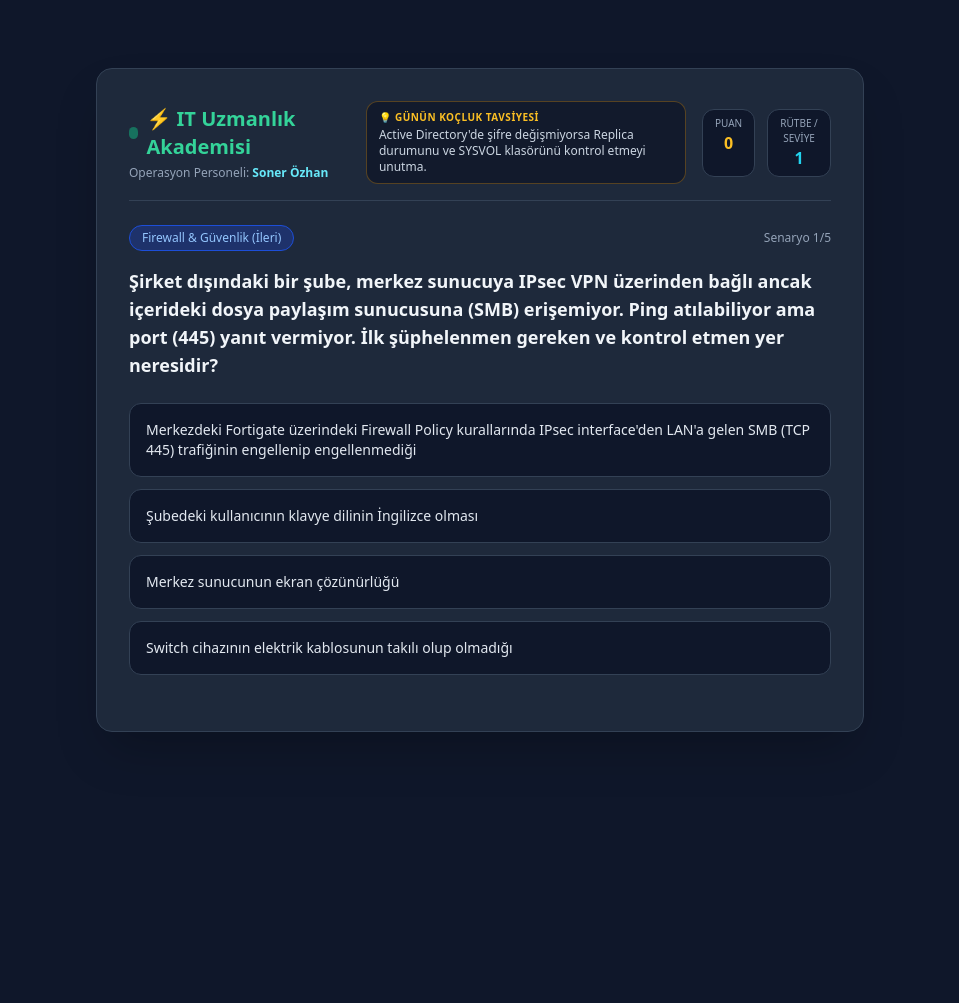
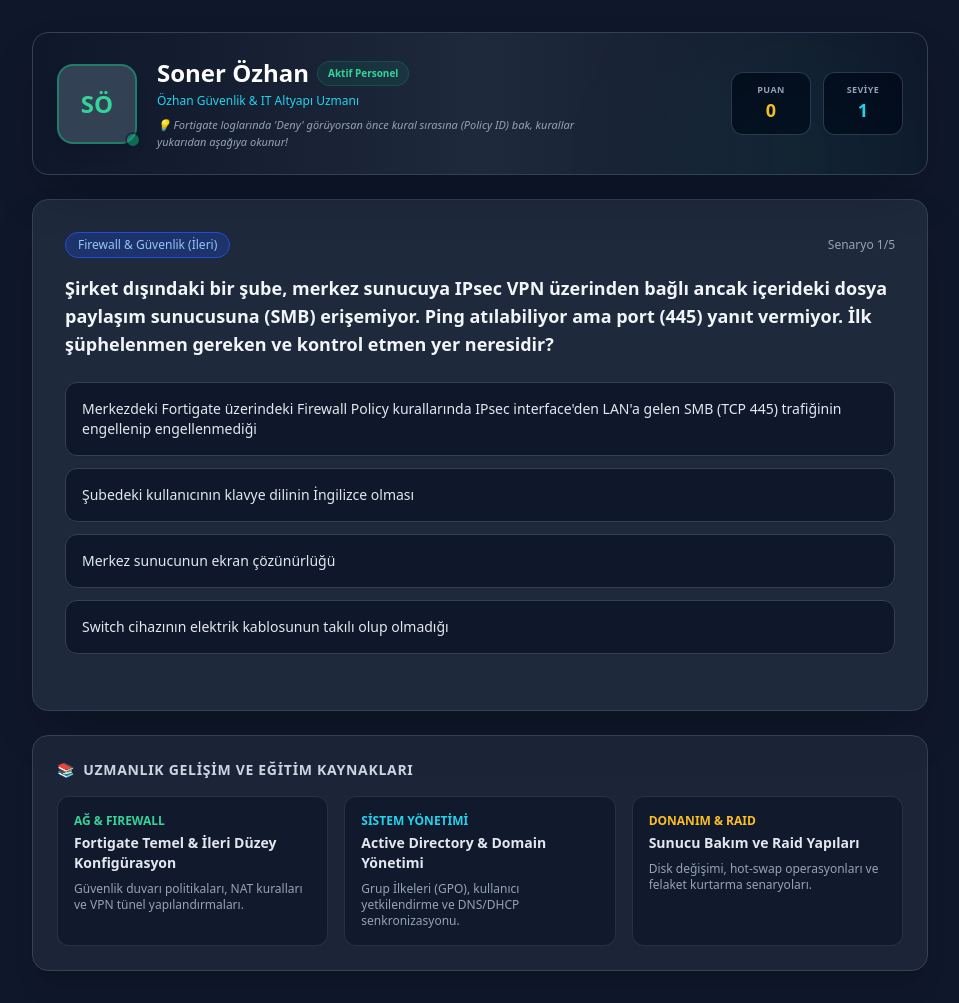
Before and after one commit to sonerozhan/IT-DERSLERI, a plain HTML site: page index.html in a window 1280 px wide. Shown: the whole page, without its empty margins (160-1119 px from the left). Before the commit the page ends 800 px from the top, so only its background shows below. Drawn offline with nearby package versions, Linux system fonts and the light colour scheme.

Commit message:
Update index.html

```diff
--- a/index.html
+++ b/index.html
@@ -3,50 +3,61 @@
 <head>
     <meta charset="UTF-8">
     <meta name="viewport" content="width=device-width, initial-scale=1.0">
-    <title>IT Uzmanlık Akademisi | Personel Gelişim Paneli</title>
+    <title>Soner Özhan | IT Uzmanlık Akademisi</title>
     <script src="https://cdn.tailwindcss.com"></script>
     <style>
         body { background-color: #0f172a; color: #f8fafc; font-family: system-ui, -apple-system, sans-serif; }
+        ::-webkit-scrollbar { width: 8px; }
+        ::-webkit-scrollbar-track { background: #0f172a; }
+        ::-webkit-scrollbar-thumb { background: #334155; border-radius: 4px; }
     </style>
 </head>
-<body class="min-h-screen flex flex-col items-center justify-center p-4">
+<body class="min-h-screen flex flex-col items-center p-4 md:p-8">
 
-    <div class="w-full max-w-3xl bg-slate-800 border border-slate-700 rounded-2xl shadow-2xl p-6 md:p-8">
+    <div class="w-full max-w-4xl space-y-6">
 
-        <!-- Üst Bilgi & Profil Alanı -->
-        <div class="flex flex-col md:flex-row justify-between items-start md:items-center border-b border-slate-700 pb-4 mb-6 gap-4">
+        <!-- ÜST PROFİL VE KİMLİK BANNER'I -->
+        <div class="bg-gradient-to-r from-slate-900 via-slate-800 to-slate-900 border border-slate-700 rounded-2xl shadow-2xl p-6 flex flex-col md:flex-row items-center justify-between gap-6 relative overflow-hidden">
+            <div class="absolute top-0 right-0 w-64 h-64 bg-emerald-500/5 rounded-full blur-3xl pointer-events-none"></div>
+
+            <!-- Profil Fotoğrafı ve Bilgiler -->
+            <div class="flex items-center gap-5 w-full md:w-auto">
+                <div class="relative">
+                    <!-- Profil Resmi (Kendi fotoğraf linkini koyabilirsin) -->
+                    <div class="w-20 h-20 rounded-2xl bg-slate-700 border-2 border-emerald-500/50 overflow-hidden shadow-lg flex items-center justify-center text-2xl font-bold text-emerald-400">
+                        SÖ
+                    </div>
+                    <span class="absolute -bottom-1 -right-1 w-4 h-4 bg-emerald-500 border-2 border-slate-900 rounded-full animate-pulse"></span>
+                </div>
                 <div>
                     <div class="flex items-center gap-2">
-                    <span class="w-3 h-3 bg-emerald-500 rounded-full animate-pulse"></span>
-                    <h1 class="text-xl font-bold text-emerald-400">⚡ IT Uzmanlık Akademisi</h1>
+                        <h1 class="text-xl md:text-2xl font-extrabold text-white">Soner Özhan</h1>
+                        <span class="bg-emerald-500/10 text-emerald-400 text-[10px] px-2.5 py-1 rounded-full border border-emerald-500/20 font-semibold">Aktif Personel</span>
                     </div>
-                <p class="text-xs text-slate-400 mt-1">Operasyon Personeli: <span class="text-cyan-300 font-semibold">Soner Özhan</span></p>
+                    <p class="text-xs text-cyan-400 font-medium mt-1">Özhan Güvenlik & IT Altyapı Uzmanı</p>
+                    <p id="daily-advice" class="text-[11px] text-slate-400 mt-2 italic max-w-md">💡 Tavsiye yükleniyor...</p>
+                </div>
             </div>
 
-            <!-- Sağ Üst: Günün Akli / IT Tavsiyesi -->
-            <div class="bg-slate-900/80 border border-amber-500/30 px-3 py-2 rounded-xl max-w-xs">
-                <span class="text-[10px] font-bold text-amber-400 block tracking-wider">💡 GÜNÜN KOÇLUK TAVSİYESİ</span>
-                <p id="daily-advice" class="text-xs text-slate-300 mt-0.5">Yükleniyor...</p>
+            <!-- Skor ve Seviye Kutuları -->
+            <div class="flex gap-3 w-full md:w-auto justify-end">
+                <div class="bg-slate-950/80 px-4 py-2.5 rounded-xl border border-slate-700/80 text-center min-w-[80px]">
+                    <span class="block text-[9px] font-bold text-slate-400 tracking-wider">PUAN</span>
+                    <span id="score" class="text-lg font-black text-amber-400">0</span>
                 </div>
-
-            <!-- Puan & Seviye -->
-            <div class="flex gap-3">
-                <div class="bg-slate-900 px-3 py-1.5 rounded-xl border border-slate-700 text-center">
-                    <span class="block text-[10px] text-slate-400">PUAN</span>
-                    <span id="score" class="text-base font-extrabold text-amber-400">0</span>
-                </div>
-                <div class="bg-slate-900 px-3 py-1.5 rounded-xl border border-slate-700 text-center">
-                    <span class="block text-[10px] text-slate-400">RÜTBE / SEVİYE</span>
-                    <span id="level" class="text-base font-extrabold text-cyan-400">1</span>
+                <div class="bg-slate-950/80 px-4 py-2.5 rounded-xl border border-slate-700/80 text-center min-w-[80px]">
+                    <span class="block text-[9px] font-bold text-slate-400 tracking-wider">SEVİYE</span>
+                    <span id="level" class="text-lg font-black text-cyan-400">1</span>
                 </div>
             </div>
         </div>
 
-        <!-- Soru Alanı -->
+        <!-- ANA İÇERİK: SORU SİMÜLASYONU -->
+        <div class="bg-slate-800 border border-slate-700 rounded-2xl shadow-2xl p-6 md:p-8">
             <div id="quiz-container">
                 <div class="mb-4 flex justify-between items-center">
-                <span id="category-badge" class="bg-blue-900/60 text-blue-300 text-xs px-3 py-1 rounded-full border border-blue-700">Kategori</span>
-                <span id="question-count" class="text-xs text-slate-400">Soru 1/10</span>
+                    <span id="category-badge" class="bg-blue-900/60 text-blue-300 text-xs px-3 py-1 rounded-full border border-blue-700 font-medium">Kategori</span>
+                    <span id="question-count" class="text-xs text-slate-400 font-medium">Senaryo 1/5</span>
                 </div>
 
                 <h2 id="question-text" class="text-base md:text-lg font-semibold mb-6 text-slate-100 leading-relaxed">Soru yükleniyor...</h2>
@@ -57,14 +68,39 @@
 
                 <div id="feedback" class="hidden p-4 rounded-xl mb-4 text-sm font-medium"></div>
 
-            <button id="next-btn" onclick="nextQuestion()" class="hidden w-full bg-emerald-600 hover:bg-emerald-500 text-white font-bold py-3 rounded-xl transition duration-200 shadow-lg shadow-emerald-900/30">
+                <button id="next-btn" onclick="nextQuestion()" class="hidden w-full bg-emerald-600 hover:bg-emerald-500 text-white font-bold py-3.5 rounded-xl transition duration-200 shadow-lg shadow-emerald-900/30">
                     Sonraki Zorlu Senaryo 🚀
                 </button>
             </div>
         </div>
 
+        <!-- ALT BÖLÜM: EĞİTİM VİDEOLARI VE KAYNAK ÖNERİLERİ -->
+        <div class="bg-slate-800/80 border border-slate-700 rounded-2xl shadow-xl p-6">
+            <h3 class="text-sm font-bold text-slate-300 uppercase tracking-wider mb-4 flex items-center gap-2">
+                <span>📚</span> Uzmanlık Gelişim ve Eğitim Kaynakları
+            </h3>
+            <div class="grid grid-cols-1 md:grid-cols-3 gap-4">
+                <div class="bg-slate-900/80 border border-slate-700/60 p-4 rounded-xl hover:border-slate-500 transition">
+                    <span class="text-xs text-emerald-400 font-bold block mb-1">AĞ & FIREWALL</span>
+                    <h4 class="text-sm font-semibold text-slate-200 mb-2">Fortigate Temel & İleri Düzey Konfigürasyon</h4>
+                    <p class="text-xs text-slate-400">Güvenlik duvarı politikaları, NAT kuralları ve VPN tünel yapılandırmaları.</p>
+                </div>
+                <div class="bg-slate-900/80 border border-slate-700/60 p-4 rounded-xl hover:border-slate-500 transition">
+                    <span class="text-xs text-cyan-400 font-bold block mb-1">SİSTEM YÖNETİMİ</span>
+                    <h4 class="text-sm font-semibold text-slate-200 mb-2">Active Directory & Domain Yönetimi</h4>
+                    <p class="text-xs text-slate-400">Grup İlkeleri (GPO), kullanıcı yetkilendirme ve DNS/DHCP senkronizasyonu.</p>
+                </div>
+                <div class="bg-slate-900/80 border border-slate-700/60 p-4 rounded-xl hover:border-slate-500 transition">
+                    <span class="text-xs text-amber-400 font-bold block mb-1">DONANIM & RAID</span>
+                    <h4 class="text-sm font-semibold text-slate-200 mb-2">Sunucu Bakım ve Raid Yapıları</h4>
+                    <p class="text-xs text-slate-400">Disk değişimi, hot-swap operasyonları ve felaket kurtarma senaryoları.</p>
+                </div>
+            </div>
+        </div>
+
+    </div>
+
     <script>
-        // Günün akıl veren sözleri / tecrübe notları
         const advices = [
             "Asla yedeksiz (backup) sistem değişikliği yapma, veriyi kaybetmektense 10 dakika fazla bekletmek iyidir.",
             "Fortigate loglarında 'Deny' görüyorsan önce kural sırasına (Policy ID) bak, kurallar yukarıdan aşağıya okunur!",
@@ -73,7 +109,6 @@
             "Switch üzerinde port flapping (gidip gelme) varsa, kabloyu veya fiziksel portu hızlıca değiştir."
         ];
 
-        // Genişletilmiş ve Zorlaştırılmış IT Soru Bankası
         const questions = [
             {
                 category: "Firewall & Güvenlik (İleri)",
@@ -141,8 +176,7 @@
         let score = parseInt(localStorage.getItem("it_score")) || 0;
         let level = parseInt(localStorage.getItem("it_level")) || 1;
 
-        // Sayfa açıldığında rastgele tavsiye yükle
-        document.getElementById("daily-advice").innerText = advices[Math.floor(Math.random() * advices.length)];
+        document.getElementById("daily-advice").innerText = "💡 " + advices[Math.floor(Math.random() * advices.length)];
 
         const questionText = document.getElementById("question-text");
         const optionsContainer = document.getElementById("options-container");
@@ -168,7 +202,7 @@
             optionsContainer.innerHTML = "";
             q.options.forEach((option, index) => {
                 const btn = document.createElement("button");
-                btn.className = "w-full text-left p-4 bg-slate-900 border border-slate-700 hover:border-slate-500 rounded-xl transition duration-200 text-sm font-medium text-slate-200";
+                btn.className = "w-full text-left p-4 bg-slate-900 border border-slate-700 hover:border-slate-500 rounded-xl transition duration-200 text-sm font-medium text-slate-200 shadow-sm";
                 btn.innerText = option;
                 btn.onclick = () => selectOption(index);
                 optionsContainer.appendChild(btn);
@@ -195,15 +229,13 @@
                 feedback.innerText = "❌ Yanlış Hamle! Doğrusu Şöyle Olmalıydı: " + q.explanation;
             }
 
-            // Seviye hesaplama
             if(score >= 50) level = 2;
             if(score >= 100) level = 3;
-            if(score >= 150) level = 4; // Kıdemli SysAdmin
+            if(score >= 150) level = 4;
 
             scoreDisplay.innerText = score;
             levelDisplay.innerText = level;
 
-            // Hafızaya kaydet
             localStorage.setItem("it_score", score);
             localStorage.setItem("it_level", level);
 
```
Lines whose indentation alone changed are shown as unchanged.
